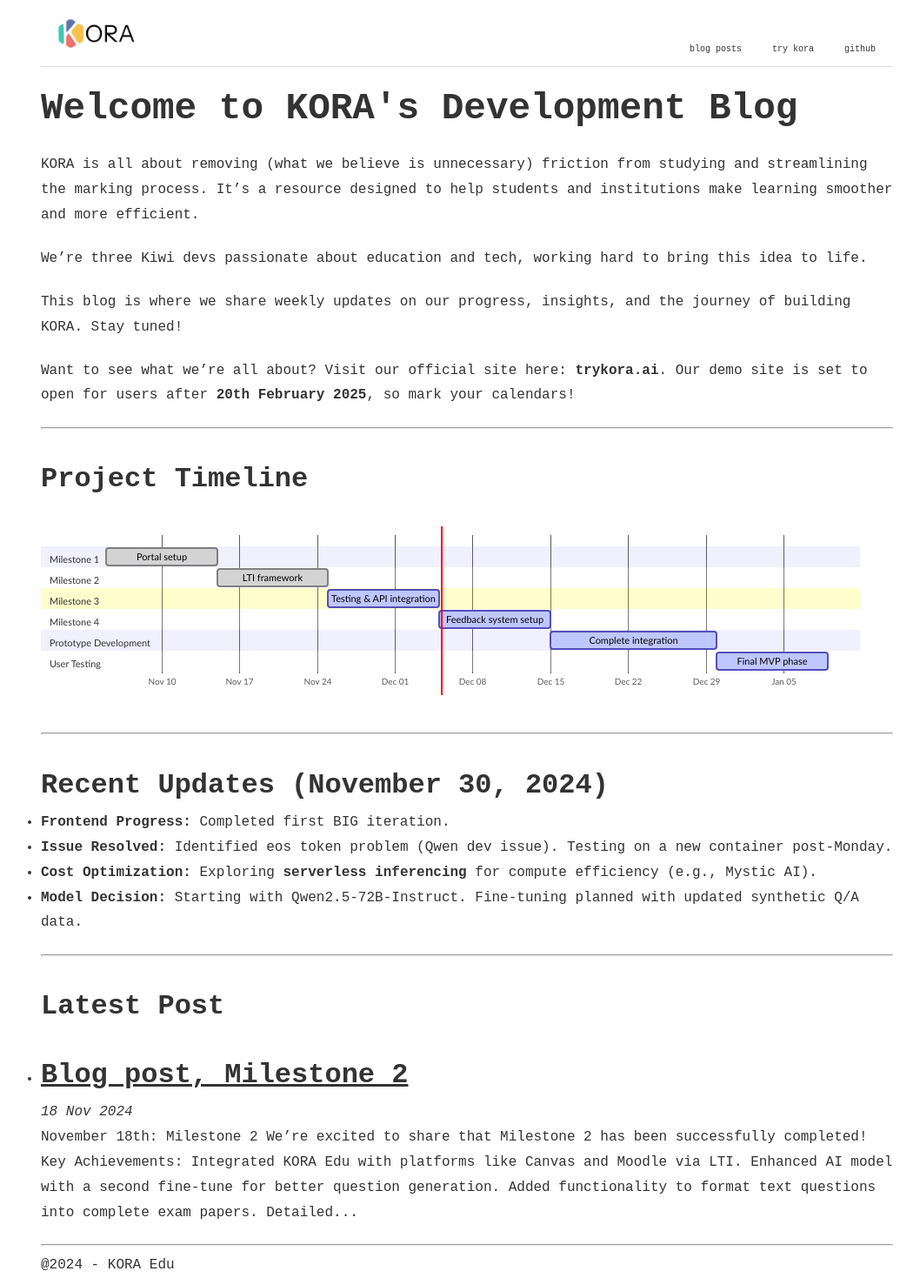
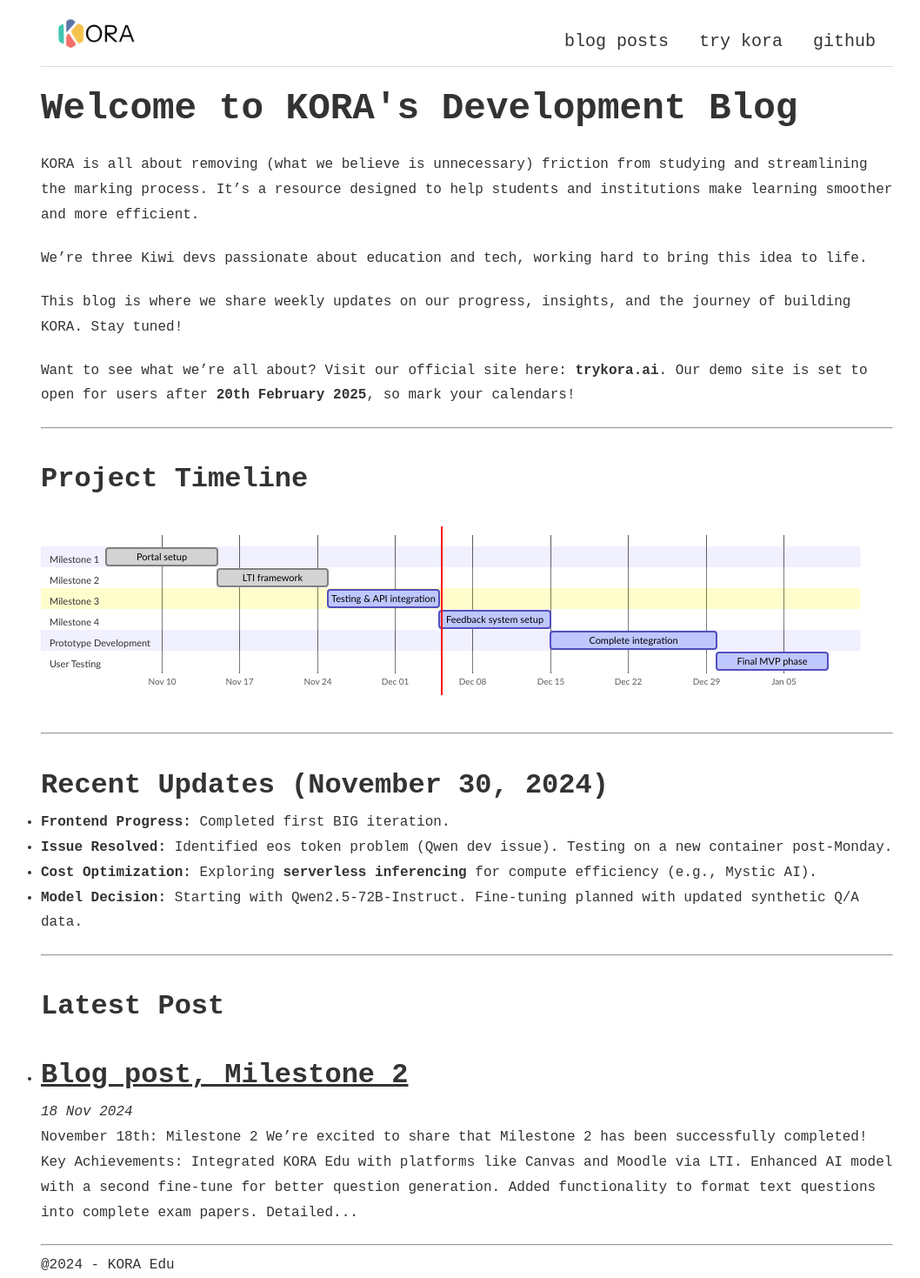
Before and after one commit to kora-edu/kora-edu.github.io, a Jekyll site: the page built from index.html, in a window 1280 px wide. Shown: the whole page at 87% size, without its empty margins (103-1161 px from the left). Built offline with Jekyll 4.4.1, drawn with Linux system fonts in a browser that asks for light colours; the list of posts is cut into pages by our own code.

Commit message:
template

```diff
--- a/_sass/layout.scss
+++ b/_sass/layout.scss
@@ -50,7 +50,7 @@
   a {
     text-decoration: none; /* Remove underline from links */
     color: $text-color; /* Default color for links */
-    font-size: 10px; /* Adjust font size */
+    font-size: 20px; /* Adjust font size */
     font-weight: 220; /* Slightly bold for readability */
 
     &:hover {
```
